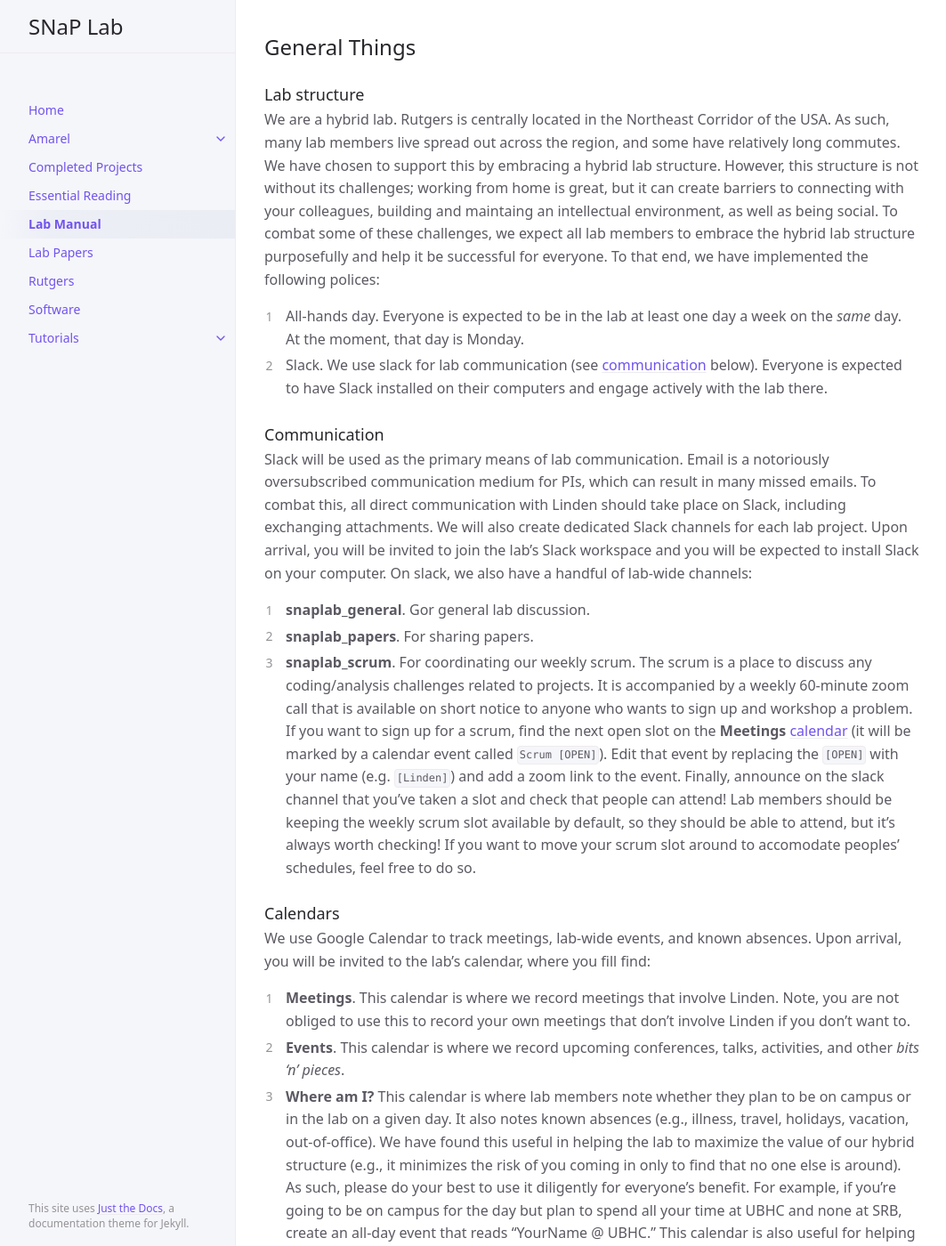
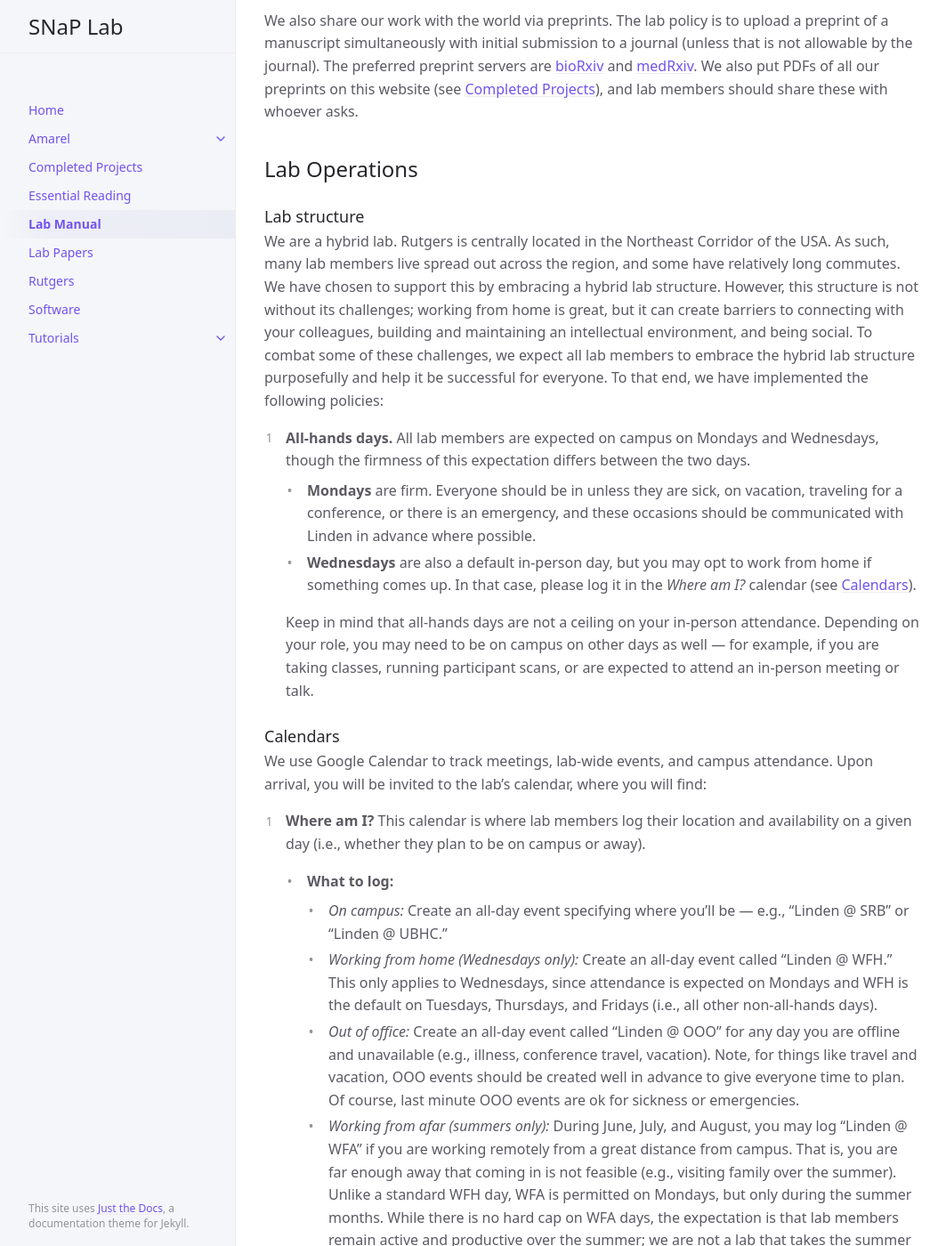
Before and after one commit to LindenParkesLab/snaplab.github.io, a Jekyll site: the page built from docs/lab_manual/index.md, in a window 1280 px wide and 1400 px high, scrolled down 9339 px. Shown: the whole window at 89% size, without its empty margins (107-1170 px from the left). Built offline with Jekyll 4.4.1, drawn with Linux system fonts in a browser that asks for light colours; cached includes are drawn as plain includes; some of the changed text lies outside the part shown.

Commit message:
Updated policies on calendar use and holidays, as well as some other minor changes

```diff
--- a/docs/lab_manual/index.md
+++ b/docs/lab_manual/index.md
@@ -41,7 +41,7 @@ As a member of the lab, you are entitled to certain rights, and you agree to tak
 
 <img src="{{ site.baseurl }}/assets/images/fight_for_your_rights.webp" alt="" width="500">
 
-Note, this content was taken from [Jeremy Manning's lab manual](https://github.com/ContextLab/lab-manual/blob/master/lab_manual.pdf).
+*Adapted from [Jeremy Manning's lab manual](https://github.com/ContextLab/lab-manual/blob/master/lab_manual.pdf).*
 
 ### Your rights as a lab member
 
@@ -80,11 +80,11 @@ There are also a few day-to-day things to keep in mind to keep the lab running s
 # Mentorship from Linden
 In addition to the above rights and responsibilities, depending on your role, you can expect certain standards of mentorship from Linden during your time in the lab.
 
-Note, This content was modified from [Mariam Aly's lab manual](https://github.com/alylab/labmanual/blob/master/aly-lab-manual.pdf).
+*Adapted from [Mariam Aly's lab manual](https://github.com/alylab/labmanual/blob/master/aly-lab-manual.pdf).*
 
-### Post-docs & graduate students
+## Post-docs & graduate students
 
-In addition to your rights and responsibilities, you may expect;
+In addition to your rights and responsibilities, you may expect:
 
 1. Regular meetings with Linden. Typically, these meetings will occur weekly and run for 60 minutes. Note, some flexibility is expected here to account for periods of the year where Linden may be traveling, sick, or otherwise unavailable. You will have the option to meet in-person or via zoom.
 2. Timely feedback on manuscripts, grant submissions, and fellowship applications. Typically, Linden will aim to return your work to you within 2-4 weeks (see lab policy on [deadlines](#deadlines)). Note, this timeframe may vary depending on the length of the document, level of feedback needed, and Linden's current workload.
@@ -103,7 +103,7 @@ In return for mentorship, Linden will expect certain standards from you as a lab
 These expectations are designed to keep everyone in the lab moving forward productively and happily. Help Linden to help you!
 
 ### Post-docs
-Linden expects that you will;
+Linden expects that you will:
 
 1. Commit ~40 hours a week, on average, to your research and lab responsibilities.
 2. Come prepared to meetings to provide updates on your research.
@@ -117,13 +117,13 @@ Linden expects that you will;
 {: .note-title }
 > Important
 >
-> Regarding work hours. As a postdoc, you're expected to work your contracted hours each week (~40 in the case of a full-time postdoc), but Linden won't micromanage your time. Academic research is highly flexible. Linden does not expect you to be at your desk 9am-5pm, 5 days a week. Linden does expect you to put in the work, though, and to (on average) work the equivalent of a full-time week. This could be 9-5, or it could be 12-8, it's up to you. It could also mean taking every Wednesday off and working a day on the weekend to make up. Whatever your work schedule is, please communicate it with Linden so that he is aware of it. Finally, research ebbs and flows. Sometimes things will be busy, and you might find yourself putting in >40 hours a week to get everything done (e.g., when a paper or grant submission is coming up). Other times things will be quieter, and you can take that time back.
+> Regarding work hours. As a postdoc, you're expected to work your contracted hours each week (~40 in the case of a full-time postdoc), but Linden won't micromanage your time. Academic research is highly flexible. Linden does not expect you to be at your desk 9am-5pm, 5 days a week. Linden does expect you to be productive, though, and to (on average) work the equivalent of a full-time week. This could be 9-5, or it could be 12-8, it's up to you. It could also mean taking every Thursday off and working a day on the weekend to make up. Whatever your work schedule is, please communicate it with Linden so that he is aware of it. Finally, research ebbs and flows. Sometimes things will be busy, and you might find yourself putting in >40 hours a week to get everything done (e.g., when a paper or grant submission is coming up). Other times things will be quieter, and you can take that time back.
 >
-> Regarding funding. Though we will only hire you if we can support you for at least two years, it is beneficial to your professional development to get experience writing, and to be awarded, your own grants. If you plan to stay in academia long term, becoming a practiced grant writer is essential. Additionally, if awarded, grants will provide you a great deal of independence during your time in the lab (e.g., you won't have to depend on lab finances to support conference travel etc.).
+> Regarding funding. Though we will only hire you if we can support you for two years, it is beneficial to your professional development to get experience writing, and to be awarded, your own grants. If you plan to stay in academia long term, becoming a practiced grant writer is essential. Additionally, if awarded, grants will provide you a great deal of independence during your time in the lab (e.g., you won't have to depend on lab finances to support conference travel etc.).
 >
 
 ### Graduate students
-Linden expects that you will;
+Linden expects that you will:
 
 1. Commit ~25 hours a week, on average, to your research and lab responsibilities.
 2. Come prepared to meetings to provide updates on your research.
@@ -156,16 +156,18 @@ The lab is committed to ensuring a safe, friendly, and accepting environment for
 If you notice someone being harassed, or are being harassed yourself, tell Linden immediately. If Linden is the cause of your concern, then reach out to the department chair or another trusted faculty member in the department. Dr. [David Zald](https://sites.rutgers.edu/cahbir/people/david-h-zald-ph-d/) is available for this purpose; Dr. Zald is the director of the [Center for Advanced Human Brain Imaging Research](https://sites.rutgers.edu/cahbir/), wherein the lab is based.
 
 ### Research (mis)conduct
-The lab, and the university, is committed to ensuring research integrity, and we take a hard line on research misconduct. We will not tolerate fabrication, falsification, or plagiarism. You should familiarize yourself with Rutgers' policies, available from the website.
+The lab, and the university, is committed to ensuring research integrity, and we take a hard line on research misconduct. We will not tolerate fabrication, falsification, or plagiarism. You should familiarize yourself with Rutgers' policies, available from the [Rutgers Office of Research](https://research.rutgers.edu/).
 
 Research misconduct may be related, in part, to academic pressures regarding research output, and this is an important discussion. If you are feeling pressured to succeed, you should reach out to Linden and we can talk about it; but this pressure is something we all face and is never an excuse to fabricate, falsify, or plagiarize. Also, think about the goal of science and why you are here: we are all here to strive to get as close to the truth as possible regarding the brain and behavior. Not only is research misconduct doing you a disservice, it's also a disservice to the field. And it risks your entire career. It is never right and never worth it. Don't do it.
 
 ### Authorship
 At the start of a new project, the lab member taking on the lead role can expect to be first author (unless otherwise discussed with Linden) and Linden will be the last author. Other lab members who help over the course of the project may be added to the author list depending on their contribution, and their placement will be discussed with all parties involved in the paper. In some cases, where the other lab member provides extensive supervision, writing, and analysis support, they may be joint first author.
 
-If a lab member takes on a project but subsequently hands it off to another lab member, they will most likely lose first-authorship to that lab member, unless co-first-authorship is appropriate. This most often occurs for short-term lab visitors (e.g., summer interns or students) who may begin a project but then decide not to finish it. However, if that short-term visitor wants to continue working on their project beyond their time in the lab, including taking it to completion, they are welcome to do so and will continue to receive support from Linden.
+If a lab member takes on a project but subsequently hands it off to another lab member, they will most likely hand over the first-authorship to that lab member too, unless co-first-authorship is appropriate. That said, if the departing lab member wishes to continue working on their project — including seeing it through to completion — they are welcome to do so and will continue to receive support from Linden. This will require a genuine commitment to the project as an alumnus, since some projects are tied to funding goals or other timelines. If that commitment is not feasible, the project can be handed off, either to Linden or another lab member, at the point of departure.
 
-In cases where a lab member brings an incomplete project to the lab from their previous lab, Linden expects to be invited to participate as a coauthor if that lab member intends to spend significant lab time finishing that project. However, if the lab member intends to finish their carry over project entirely on their own time, then Linden does not need to be included. In either case, Linden expects you to communicate what you're working on, and in what capacity, with him. This is important as Linden has reporting obligations to various funding bodies, and he needs to know which projects are being supported---in whole or in part---by certain grants.
+In cases where a lab member brings an incomplete project to the lab from their previous lab, Linden expects to be invited to participate as a coauthor if that lab member intends to spend lab time finishing that project. However, if the lab member intends to finish their carry over project entirely on their own time, then Linden does not need to be included. In either case, Linden expects you to communicate what you're working on, and in what capacity, with him. This is important as Linden has reporting obligations to various funding bodies, and he needs to know which projects are being supported — in whole or in part — by certain grants.
+
+Lastly, if someone at Rutgers invites a lab member to participate in a collaboration, Linden expects to be invited to participate as a coauthor.
 
 All of these issues will be discussed openly, and you should feel free to bring them up if you are not sure of your authorship status or want to challenge it. As we often deal with large and complex datasets involving big collaborations, there are no hard and fast rules for authorship.
 
@@ -174,33 +176,57 @@ Lab members are required to share their code online with the community. Generall
 
 We also share our work with the world via preprints. The lab policy is to upload a preprint of a manuscript simultaneously with initial submission to a journal (unless that is not allowable by the journal). The preferred preprint servers are [bioRxiv](https://www.biorxiv.org/) and [medRxiv](https://www.medrxiv.org/). We also put PDFs of all our preprints on this website (see [Completed Projects]({% link docs/completed_projects/index.md %})), and lab members should share these with whoever asks.
 
-## General Things
+## Lab Operations
 
 ### Lab structure
-We are a hybrid lab. Rutgers is centrally located in the Northeast Corridor of the USA. As such, many lab members live spread out across the region, and some have relatively long commutes. We have chosen to support this by embracing a hybrid lab structure. However, this structure is not without its challenges; working from home is great, but it can create barriers to connecting with your colleagues, building and maintaing an intellectual environment, as well as being social. To combat some of these challenges, we expect all lab members to embrace the hybrid lab structure purposefully and help it be successful for everyone. To that end, we have implemented the following polices:
+We are a hybrid lab. Rutgers is centrally located in the Northeast Corridor of the USA. As such, many lab members live spread out across the region, and some have relatively long commutes. We have chosen to support this by embracing a hybrid lab structure. However, this structure is not without its challenges; working from home is great, but it can create barriers to connecting with your colleagues, building and maintaining an intellectual environment, and being social. To combat some of these challenges, we expect all lab members to embrace the hybrid lab structure purposefully and help it be successful for everyone. To that end, we have implemented the following policies:
 
-1. All-hands day. Everyone is expected to be in the lab at least one day a week on the *same* day. At the moment, that day is Monday.
-2. Slack. We use slack for lab communication (see [communication](#communication) below). Everyone is expected to have Slack installed on their computers and engage actively with the lab there.
+1. **All-hands days.** All lab members are expected on campus on Mondays and Wednesdays, though the firmness of this expectation differs between the two days.
+   - **Mondays** are firm. Everyone should be in unless they are sick, on vacation, traveling for a conference, or there is an emergency, and these occasions should be communicated with Linden in advance where possible.
+   - **Wednesdays** are also a default in-person day, but you may opt to work from home if something comes up. In that case, please log it in the *Where am I?* calendar (see [Calendars](#calendars)).
+
+   Keep in mind that all-hands days are not a ceiling on your in-person attendance. Depending on your role, you may need to be on campus on other days as well — for example, if you are taking classes, running participant scans, or are expected to attend an in-person meeting or talk.
+
+### Calendars
+We use Google Calendar to track meetings, lab-wide events, and campus attendance. Upon arrival, you will be invited to the lab's calendar, where you will find:
+
+1. **Where am I?** This calendar is where lab members log their location and availability on a given day (i.e., whether they plan to be on campus or away).
+
+   - **What to log:**
+     - *On campus:* Create an all-day event specifying where you'll be — e.g., "Linden @ SRB" or "Linden @ UBHC."
+     - *Working from home (Wednesdays only):* Create an all-day event called "Linden @ WFH." This only applies to Wednesdays, since attendance is expected on Mondays and WFH is the default on Tuesdays, Thursdays, and Fridays (i.e., all other non-all-hands days).
+     - *Out of office:* Create an all-day event called "Linden @ OOO" for any day you are offline and unavailable (e.g., illness, conference travel, vacation). Note, for things like travel and vacation, OOO events should be created well in advance to give everyone time to plan. Of course, last minute OOO events are ok for sickness or emergencies.
+     - *Working from afar (summers only):* During June, July, and August, you may log "Linden @ WFA" if you are working remotely from a great distance from campus. That is, you are far enough away that coming in is not feasible (e.g., visiting family over the summer). Unlike a standard WFH day, WFA is permitted on Mondays, but only during the summer months. While there is no hard cap on WFA days, the expectation is that lab members remain active and productive over the summer; we are not a lab that takes the summer off. As such, logging WFA for the entire summer is not permissible. Finally, your ability to WFA depends on your role in the lab. For example, if the lab has ongoing scanning projects, this takes priority.
+   - **Why it matters:** It helps the lab get the most out of our hybrid structure; for example, by reducing the chance you come in only to find no one else is around. It also helps Linden respect your time off; logging OOO, for instance, ensures you won't be contacted while you're away.
+   - **The ask:** Please use it diligently. This system only works if everyone keeps it up to date. If Linden notices the calendar being neglected, he may give you a nudge; don't take it personally. He just wants the lab to run smoothly.
+
+2. **Meetings.** This calendar is where we record meetings that involve Linden. Note, you are not obliged to use this to record your own meetings that don't involve Linden if you don't want to.
+3. **Events.** This calendar is where we record upcoming conferences, talks, activities, and other *bits 'n' pieces*.
+
+{: .note-title }
+> A note on holidays.
+>
+> The lab observes all holidays on the [Rutgers University Holiday and Closings Schedule](https://uhr.rutgers.edu/hr-professional/2024-university-holiday-and-closings-schedule). These may not appear on the lab calendars, but they are recognized. If you have a meeting scheduled on a holiday, reach out to Linden to reschedule.
+>
+> There are three exceptions to the above schedule.
+>
+> 1. **Extended winter break.** The lab observes a 2-week winter break that starts the Monday before Christmas. For example, in 2025/2026 this spanned Monday, December 22nd through Friday, January 2nd, with a return to the office on Monday, January 5th. This is slightly longer than the official Rutgers break (December 25th–January 2nd). This break will be marked on the **Events** calendar.
+> 2. **Easter break.** The lab also observes an unofficial Easter break covering Good Friday and Easter Monday. This break will be marked on the **Events** calendar.
+> 3. **Spring break (students only).** Graduate students may also take their university spring break as unofficial time away from lab, and should log it as WFA or OOO as appropriate.
+>
 
 ### Communication
-Slack will be used as the primary means of lab communication. Email is a notoriously oversubscribed communication medium for PIs, which can result in many missed emails. To combat this, all direct communication with Linden should take place on Slack, including exchanging attachments. We will also create dedicated Slack channels for each lab project. Upon arrival, you will be invited to join the lab's Slack workspace and you will be expected to install Slack on your computer. On slack, we also have a handful of lab-wide channels:
+Slack will be used as the primary means of lab communication. Email is a notoriously oversubscribed communication medium for PIs, which can result in many missed emails. To combat this, all direct communication with Linden should take place on Slack, including exchanging attachments. Everyone is expected to have Slack installed on their computers and engage actively with the lab there.
 
-1. **snaplab_general**. Gor general lab discussion.
-2. **snaplab_papers**. For sharing papers.
-3. **snaplab_scrum**. For coordinating our weekly scrum. The scrum is a place to discuss any coding/analysis challenges related to projects. It is accompanied by a weekly 60-minute zoom call that is available on short notice to anyone who wants to sign up and workshop a problem. If you want to sign up for a scrum, find the next open slot on the **Meetings** [calendar](#calendars) (it will be marked by a calendar event called `Scrum [OPEN]`). Edit that event by replacing the `[OPEN]` with your name (e.g. `[Linden]`) and add a zoom link to the event. Finally, announce on the slack channel that you've taken a slot and check that people can attend! Lab members should be keeping the weekly scrum slot available by default, so they should be able to attend, but it's always worth checking! If you want to move your scrum slot around to accomodate peoples' schedules, feel free to do so.
+Upon arrival, you will be invited to CAHBIR's Slack workspace, which is broader than the lab and encompasses multiple groups across the center. Within it, the lab maintains a handful of dedicated channels:
 
-### Calendars
-We use Google Calendar to track meetings, lab-wide events, and known absences. Upon arrival, you will be invited to the lab's calendar, where you fill find:
-
-1. **Meetings**. This calendar is where we record meetings that involve Linden. Note, you are not obliged to use this to record your own meetings that don't involve Linden if you don't want to.
-2. **Events**. This calendar is where we record upcoming conferences, talks, activities, and other *bits 'n' pieces*.
-3. **Where am I?** This calendar is where lab members note whether they plan to be on campus or in the lab on a given day. It also notes known absences (e.g., illness, travel, holidays, vacation, out-of-office). We have found this useful in helping the lab to maximize the value of our hybrid structure (e.g., it minimizes the risk of you coming in only to find that no one else is around). As such, please do your best to use it diligently for everyone's benefit. For example, if you're going to be on campus for the day but plan to spend all your time at UBHC and none at SRB, create an all-day event that reads "YourName @ UBHC." This calendar is also useful for helping Linden to respect your off time; for example, putting your travel dates down ensures that Linden won't bother you during your time away!
+1. **snaplab_general.** For general lab discussion.
+2. **snaplab_papers.** For sharing papers.
 
 ### Deadlines
-We are big believers in work-life balance. Linden will support you to maintain your work-life balance, and he asks that you support his by managing your deadlines diligently and factoring in ample time to provide feedback.
 
-1. Give Linden at least **10 business days** (i.e., excluding weekends and holidays) to do something with a hard deadline that requires a small time commitment (e.g., commenting on conference abstracts, completing paperwork, etc.)
-1. Give Linden at least **15 business days** to do something with a hard deadline that requires a significant time commitment (e.g., commenting on manuscripts/grants/fellowships, writing letter of recommendation, etc.)
+1. Give Linden at least **5 business days** to do something that requires a small time commitment (e.g., commenting on conference abstracts, completing paperwork, etc.)
+1. Give Linden at least **10 business days** to do something that requires a significant time commitment (e.g., commenting on manuscripts/grants/fellowships, writing letter of recommendation, etc.)
 
 If you want multiple back-and-forth rounds of feedback prior to submission, please plan accordingly. This is particularly important for grants/fellowships, as these submissions often comprise multiple lengthy components---that may each require their own rounds of feedback---and compiling strong submissions is nearly always an iterative process. This is why it is so important to start early!
 
@@ -210,7 +236,7 @@ Note that the above feedback deadlines may need to be adjusted to account for pe
 We will have a lab meeting every week, which everyone should aim to attend. The meeting will be a hybrid of in-person and Zoom. You can find it on the **Meetings** [calendar](#calendars). Note, owing to the relatively small size of the SNaP Lab, we are currently holding a joint lab meeting with the [Holmes Lab](https://holmeslab.rutgers.edu/).
 
 ### Office hours
-If he is in the lab, you can find Linden in his office. His door is almost always open; if it is, feel free to ask for a chat. He will typically say yes, though sometimes he can only spare a couple of minutes. You can find Linden's lab attendance in the **Where am i?** [calendar](#calendars).
+If he is in the lab, you can find Linden in his office. His door is almost always open; if it is, feel free to ask for a chat. He will typically say yes, though sometimes he can only spare a couple of minutes. You can find Linden's lab attendance in the **Where am I?** [calendar](#calendars).
 
 ### Computers
 All lab members need a computer to get their work done. Depending on your role and the specifics of your project, the lab may provide a computer dedicated to you (e.g., laptop or desktop). Any computers purchased by the lab will remain the property of the lab and should be treated as such. In turn, all computers (including all peripheral equipment) must be returned to the lab when your tenure is complete.
```
Also changed, not shown: other parts of docs/lab_manual/index.md (+1 -1 lines).
